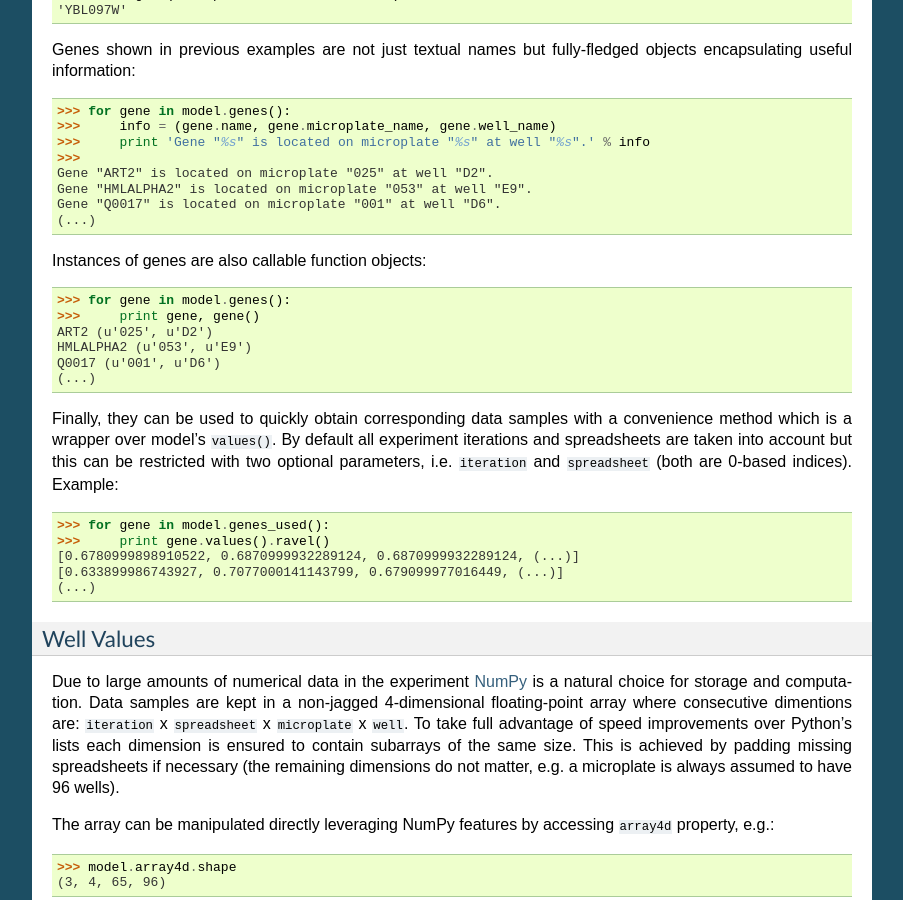
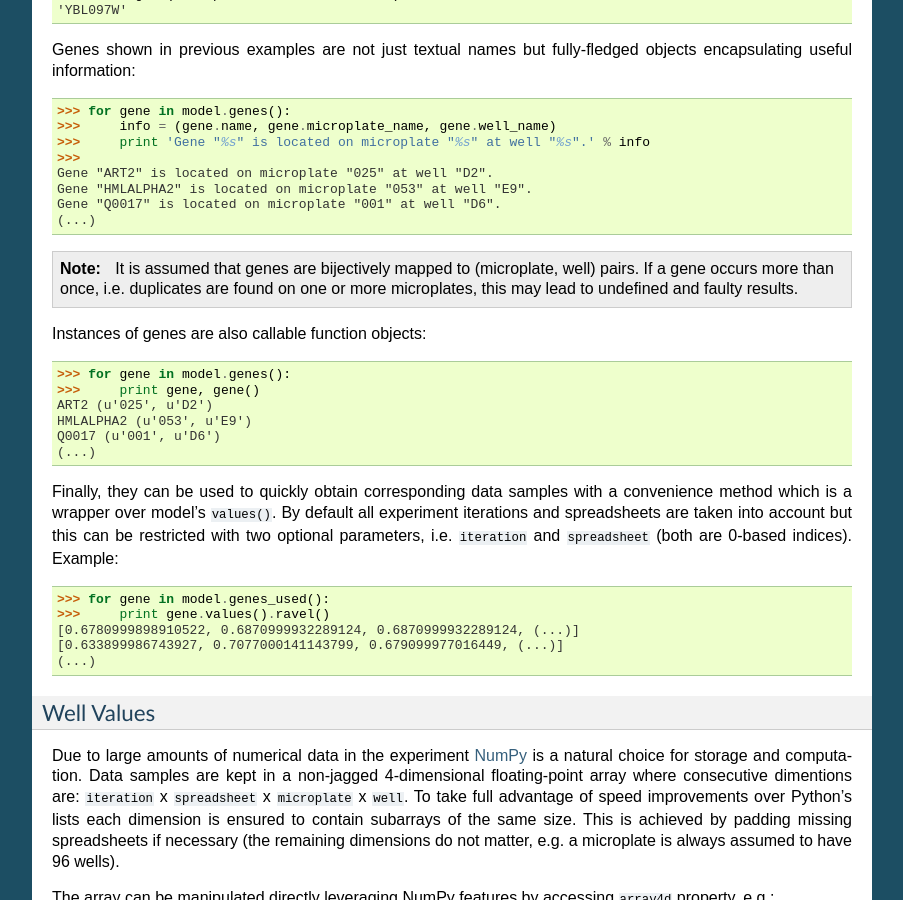
Before and after one commit to bzaczynski/microanalyst, a Sphinx documentation site: the page built from docs/source/crunch.rst, in a window 1280 px wide and 900 px high, scrolled down 1598 px. Shown: the whole window, without its empty margins (198-1101 px from the left). Built offline with Sphinx 7.4.7, drawn with Linux system fonts in a browser that asks for light colours.

Commit message:
Note about genes in the model added to documentation

```diff
--- a/docs/source/crunch.rst
+++ b/docs/source/crunch.rst
@@ -87,6 +87,9 @@ Genes shown in previous examples are not just textual names but fully-fledged ob
  Gene "HMLALPHA2" is located on microplate "053" at well "E9".
  Gene "Q0017" is located on microplate "001" at well "D6".
  (...)
+
+.. note::
+    It is assumed that genes are bijectively mapped to (microplate, well) pairs. If a gene occurs more than once, i.e. duplicates are found on one or more microplates, this may lead to undefined and faulty results.
 
 Instances of genes are also callable function objects::
 
```
